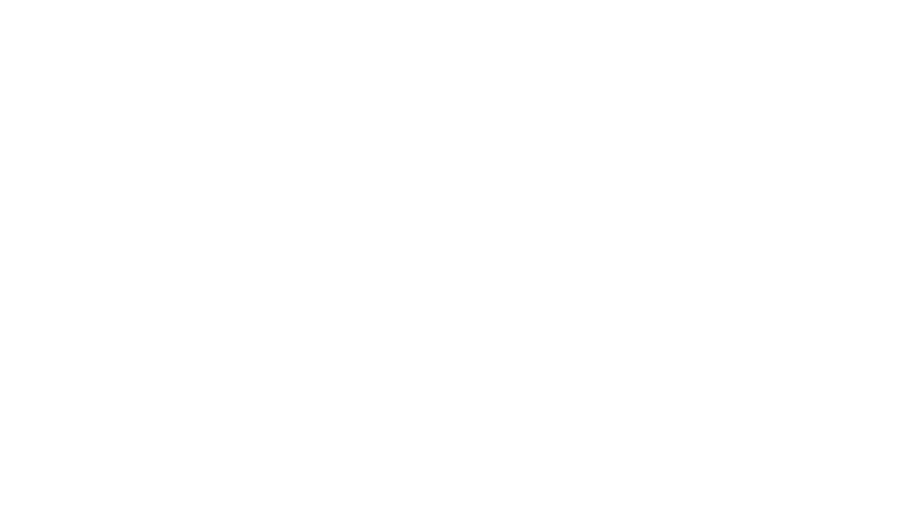
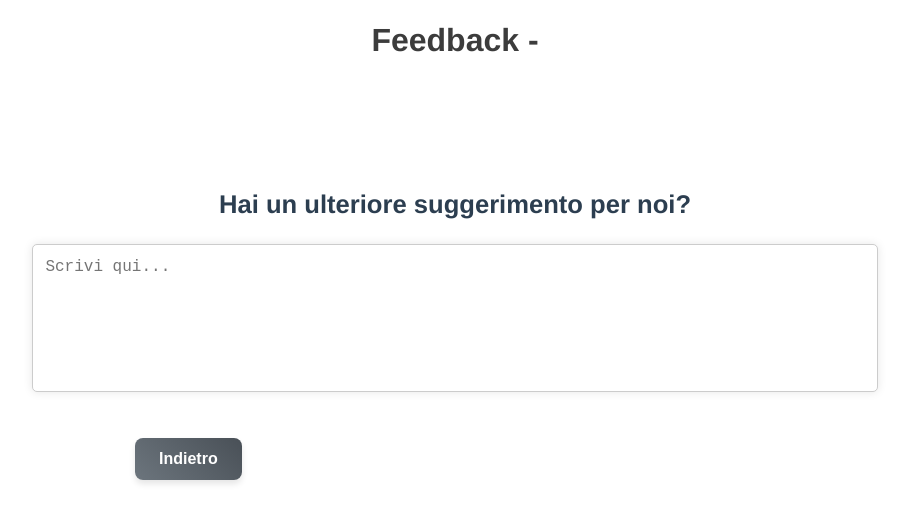
Before and after one commit to MatteoRuffa/refactoring-scl-vue, a Vue app: page /#/page-feedback/1 in a window 1280 px wide. Before the commit this address had no page. Shown: the top 522 px of the page, without its empty margins (185-1094 px from the left). Built offline with nearby package versions, Linux system fonts and the light colour scheme.

Commit message:
add olds components

```diff
--- a/src/components/NavigationsButtons.vue
+++ b/src/components/NavigationsButtons.vue
@@ -0,0 +1,42 @@
+<template>
+    <div class="navigation-buttons">
+        <button @click="$emit('back')">Indietro</button>
+        <!-- <button @click="$emit('submit')">Invia</button> -->
+    </div>
+</template>
+
+<style lang="scss" scoped>
+.navigation-buttons {
+    display: flex;
+    justify-content: space-between;
+    gap: 1rem;
+
+    button {
+        padding: 0.75rem 1.5rem;
+        border: none;
+        border-radius: 8px;
+        cursor: pointer;
+        font-size: 1rem;
+        font-weight: bold;
+        color: #fff;
+        background: linear-gradient(45deg, #ff8a2a, #ff5e5e);
+        box-shadow: 0 4px 6px rgba(0, 0, 0, 0.1);
+        transition: transform 0.2s ease, box-shadow 0.2s ease;
+
+        &:hover {
+            transform: translateY(-3px);
+            box-shadow: 0 6px 10px rgba(0, 0, 0, 0.15);
+        }
+
+        &:active {
+            transform: translateY(1px);
+            box-shadow: 0 3px 5px rgba(0, 0, 0, 0.2);
+        }
+    }
+
+    /* Pulsante "Indietro" con stile differente */
+    button:first-of-type {
+        background: linear-gradient(45deg, #6c757d, #495057);
+    }
+}
+</style>
--- a/src/components/textArea.vue
+++ b/src/components/textArea.vue
@@ -0,0 +1,57 @@
+<template>
+    <textarea
+      class="text-area"
+      :placeholder="placeholder"
+      :maxlength="maxLength"
+       @input="$emit('update:modelValue', $event.target.value)"
+    ></textarea>    <!-- v-model="store.feedbackData.choices.additionalComment" -->
+  </template>
+
+  <script>
+
+  export default {
+    name: "TextArea",
+    props: {
+      placeholder: {
+        type: String,
+        default: "Scrivi qui...",
+      },
+      maxLength: {
+        type: Number,
+        default: 500,
+      },
+      modelValue: {
+        type: String,
+        required: true,
+      },
+    },
+    data() {
+      return {
+      };
+    },
+    mounted() {
+    //   console.log("modelValue:", this.modelValue);
+    },
+    watch: {
+    //   "store.feedbackData.additionalComments": {
+    //     immediate: true,
+    //     handler(newValue) {
+    //       console.log("Aggiornato additionalComments:", newValue);
+    //     },
+    //   },
+    },
+  };
+  </script>
+
+  <style lang="scss" scoped>
+  .text-area {
+    width: 80%;
+    min-height: 120px;
+    border: 1px solid #ccc;
+    border-radius: 5px;
+    padding: 0.8rem;
+    font-size: 1rem;
+    resize: none;
+    box-shadow: 0 0 10px rgba(0.1, 0.1, 0.1, 0.1);
+  }
+  </style>
--- a/src/pages/FeedbackPage.vue
+++ b/src/pages/FeedbackPage.vue
@@ -0,0 +1,188 @@
+<template>
+    <div class="feedback-page">
+        <!-- <div v-if="store.loading" class="loading">
+            <p>Caricamento dati...</p>
+        </div>
+        <div v-else> -->
+            <!-- Titolo -->
+            <div class="feedback-header" :class="selectedChoiceTitle">
+                <h1>Feedback - {{ selectedChoiceText }}</h1>
+            </div>
+
+            <!-- Campi di feedback -->
+            <div class="feedback-fields">
+                <!-- <FeedbackField v-for="q in selectedChoiceList" :key="q.id" :choiceText="q.text" :questionId="q.id"
+                    :choiceId="$route.params.choiceId" /> -->
+            </div>
+
+            <!-- Textarea per commenti -->
+            <div class="feedback-comments">
+                <h3>Hai un ulteriore suggerimento per noi?</h3>
+                <TextArea :max-length="500" placeholder="Scrivi qui..." />
+            </div>
+            <!-- v-model="selectedChoiceAdditionalComment" -->
+
+            <!-- Pulsanti di navigazione -->
+            <div class="feedback-footer">
+                <NavigationsButtons @back="goBack" :choiceId="$route.params.choiceId"/>
+            </div>
+            <!-- @submit="submitFeedback()"  -->
+        </div>
+    <!-- </div> -->
+</template>
+
+<script>
+// import { startInactivityTimeout, resetInactivityTimeout } from "@/utils/GlobalTimeout";
+// import FeedbackField from "@/components/FeedbackField.vue";
+import TextArea from "@/components/TextArea.vue";
+import NavigationsButtons from "@/components/NavigationsButtons.vue";
+
+export default {
+    name: "FeedbackPage",
+    components: {
+        // FeedbackField,
+        TextArea,
+        NavigationsButtons },
+    data() {
+        return {
+        };
+    },
+    methods: {
+        goBack() {
+            this.$router.push("/");
+        },
+
+        //per tornare alla home page dopo 1 minuto di inattività
+        // handleUserInteraction() {
+        //     resetInactivityTimeout(this.$router, 60000);
+        // },
+        // //per inviare i dat al server e andare alla pag thankyou
+        // submitFeedback() {
+        //     // Passa il router al metodo submitFeedback dello store
+        //     store.submitFeedback(this.$router); // Passa il router
+        // },
+
+    },
+    mounted() {
+        // console.log("Choice ID ricevuto:", this.$route.params.choiceId);
+        // startInactivityTimeout(this.$router, 60000);
+
+    },
+    watch: {
+        // //controllo se l'utente ha interagito con la pagina
+        // "store.feedbackData.questions": {
+        //     handler() {
+        //         this.handleUserInteraction();
+        //     },
+        //     deep: true,
+        // },
+        // //controllo se l'utente ha interagito con la textarea
+        // "store.feedbackData.additionalComments"() {
+        //     this.handleUserInteraction();
+        // },
+    }, computed: {
+        // //genero la lista dei valori selezionati in base all id inviato
+        // selectedChoiceList() {
+        //     let choiceId = this.$route.params.choiceId;
+        //     let selectedChoice = this.store.feedbackData.choices.find(choice => choice.id === choiceId);
+        //     return selectedChoice ? selectedChoice.list : [];
+        // },
+
+        // //genero il titolo dinamico del feedback
+        // selectedChoiceText() {
+        //     let choiceId = this.$route.params.choiceId;
+        //     let selectedChoice = this.store.feedbackData.choices.find(choice => choice.id === choiceId);
+        //     return selectedChoice ? selectedChoice.text : "";
+        // },
+
+        // //sto provando a generare il textarea dinamico collegato all id della list
+        // selectedChoiceAdditionalComment: {
+        //     // Getter: recupera additionalComment per l'oggetto corretto
+        //     get() {
+        //         const choiceId = this.$route.params.choiceId;
+        //         const selectedChoice = this.store.feedbackData.choices.find(
+        //             (choice) => choice.id === choiceId
+        //         );
+        //         return selectedChoice ? selectedChoice.additionalComment : "";
+        //     },
+        //     // Setter: aggiorna additionalComment per l'oggetto corretto
+        //     set(newValue) {
+        //         const choiceId = this.$route.params.choiceId;
+        //         const selectedChoice = this.store.feedbackData.choices.find(
+        //             (choice) => choice.id === choiceId
+        //         );
+        //         if (selectedChoice) {
+        //             selectedChoice.additionalComment = newValue;
+        //         }
+        //     },
+        // },
+
+        // selectedChoiceTitle() {
+        //     const choiceId = this.$route.params.choiceId;
+        //     const selectedChoice = this.store.feedbackData.choices.find(choice => choice.id === choiceId);
+        //     return selectedChoice ? `bg-${selectedChoice.color}` : "bg-default";
+        // }
+    },
+};
+</script>
+
+<style lang="scss" scoped>
+.feedback-page {
+    display: flex;
+    flex-direction: column;
+    align-items: center;
+    justify-content: center;
+    gap: 2rem;
+    padding: 0 0;
+    width: 100%;
+    .bg-orange {
+        background: radial-gradient(circle, #ff9c3a 50%, #ff8930 80%, #ff7e28 100%);
+        box-shadow: 0 4px 6px rgba(0, 0, 0, 0.3);
+    }
+    .bg-red {
+        background: radial-gradient(circle, #e64545 50%, #b83838 80%, #8a2c2c 100%);
+        box-shadow: 0 4px 6px rgba(0, 0, 0, 0.3);
+    }
+    .feedback-header {
+        width: 100vw;
+        height: 80px;
+        display: flex;
+        justify-content: center;
+        align-items: center;
+        text-align: center;
+        padding: 0;
+
+        h1 {
+            font-size: 2.0rem;
+            font-weight: bold;
+            color: #3c3c3c;
+            margin: 0;
+        }
+    }
+    .feedback-comments {
+        width: 80vw;
+        margin: 0 auto;
+        text-align: center;
+        padding-top: 20px;
+
+        h3 {
+            text-align: center;
+            font-size: 1.6rem;
+        }
+    }
+    .feedback-footer {
+        width: 50vw;
+        margin: 0 auto;
+        padding-top: 10px;
+    }
+}
+
+.loading {
+    display: flex;
+    justify-content: center;
+    align-items: center;
+    height: 100%;
+    font-size: 1.2rem;
+    color: #888;
+}
+</style>
--- a/src/pages/HomePage.vue
+++ b/src/pages/HomePage.vue
@@ -16,7 +16,7 @@
 
             <!-- Faccine -->
             <div class="emoji-container">
-                <EmojiSelector :choice="feedbackData.choices" @select="selectChoice($event)" />
+                <EmojiSelector :choice="feedbackData.choices" @select="selectChoice($event, this.$router)" />
             </div>
         </div>
     </div>
@@ -24,7 +24,6 @@
 
 <script>
 import EmojiSelector from "@/components/EmojiSelector.vue";
-import { router } from "@/router";
 import axios from "axios";
 
 export default {
@@ -45,8 +44,6 @@ export default {
             try {
                 const response = await axios.get("http://localhost:3000/api/v1/scl/getHome");
                 this.feedbackData = response.data;
-
-
             } catch (error) {
                 this.error = "Errore nel caricamento dei dati";
                 console.error("Errore nella richiesta API:", error); //poi da togliere!
@@ -56,7 +53,7 @@ export default {
             }
         },
 
-        async selectChoice(choiceId) {
+        async selectChoice(choiceId, router) {
             let indexChoice = this.feedbackData.choices.findIndex((e) => e.id === choiceId);
 
             console.log("choiceId", choiceId);
@@ -82,6 +79,8 @@ export default {
                     console.error("Errore nell'invio del feedback:", error);
                 }
                 router.push("/thank-you");
+            }  else {
+                router.push(`/page-feedback/${choiceId}`);
             }
         }
     },
--- a/src/pages/ThankYouPage.vue
+++ b/src/pages/ThankYouPage.vue
@@ -3,7 +3,7 @@
       <div class="thank-you-content">
         <h1>Grazie per il tuo feedback!</h1>
         <p>Il tuo contributo è prezioso per noi e ci aiuta a migliorare ogni giorno.</p>
-        <!-- <button @click="goHome" class="thank-you-button">Torna alla Home</button> -->
+        <button @click="goHome" class="thank-you-button">Torna alla Home</button>
       </div>
     </div>
   </template>
@@ -14,9 +14,9 @@
   export default {
     name: "ThankYouPage",
     methods: {
-    //   goHome() {
-    //     this.$router.push("/");
-    //   },
+      goHome() {
+        this.$router.push("/");
+      },
     },
     mounted() {
     //   startInactivityTimeout(this.$router, 20000);
--- a/src/router/index.js
+++ b/src/router/index.js
@@ -1,7 +1,7 @@
 import { createRouter, createWebHashHistory } from "vue-router";
 
 import HomePage from '@/pages/HomePage.vue';
-// import FeedbackPage from "@/pages/FeedbackPage.vue";
+import FeedbackPage from "@/pages/FeedbackPage.vue";
 import ThankYouPage from "@/pages/ThankYouPage.vue";
 
 const router = createRouter({
@@ -13,11 +13,11 @@ const router = createRouter({
             name: "Home",
             component: HomePage,
         },
-        // {
-        //     path: "/page-feedback/:choiceId",
-        //     name: "Feedback",
-        //     component: FeedbackPage,
-        // },
+        {
+            path: "/page-feedback/:choiceId",
+            name: "Feedback",
+            component: FeedbackPage,
+        },
         {
             path: "/thank-you",
             name: "ThankYou",
```
Also changed, not shown: src/components/FeedbackField.vue (+61 -0 lines).
